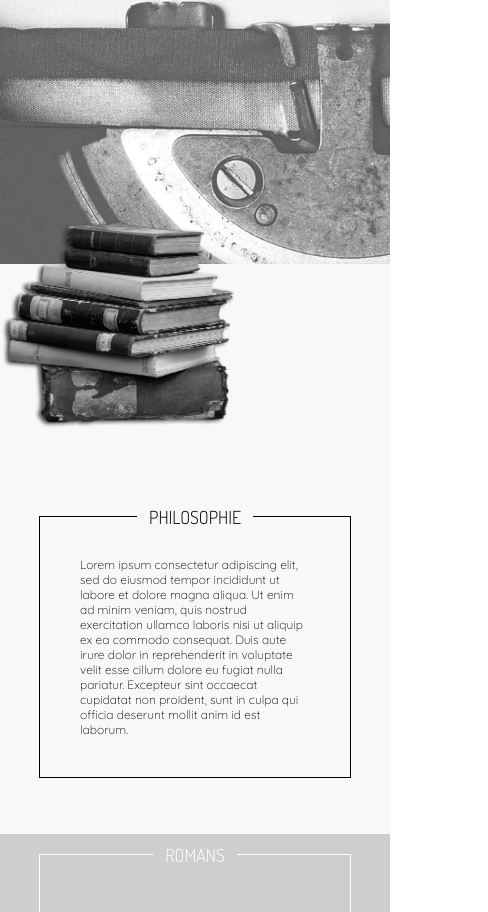
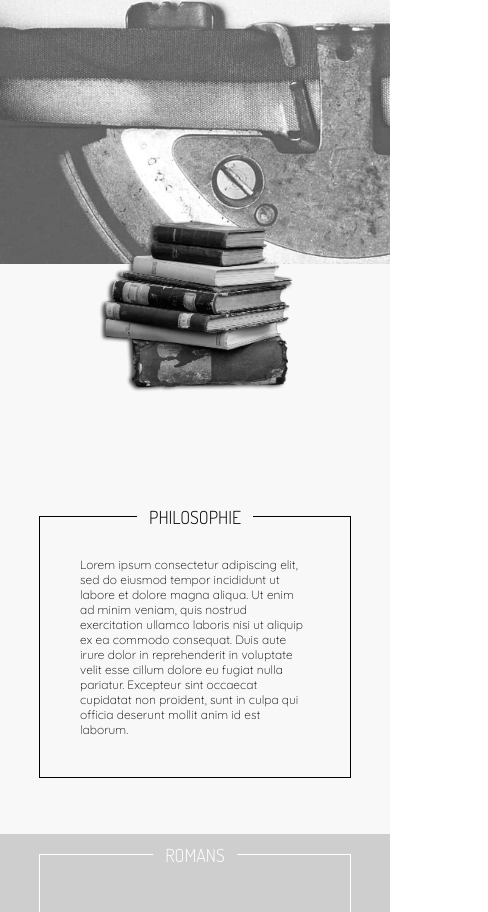
Before and after one commit to Mayon85/hugoHonore, a plain HTML site: page index.html in a window 390 px wide. Shown: the part 1730-2642 px from the top of the page, 488 px wide, since content can reach past the window. Drawn offline with Linux system fonts and the light colour scheme.

Commit message:
modif placement livres sur mobile

```diff
--- a/style.css
+++ b/style.css
@@ -713,12 +713,14 @@ footer img {
     .philo-img {
         position: absolute;
         top: -50px;
+        left: 50%;
         padding: 0;
+        transform: translateX(-25%);
 
     }
 
     .philo-img img {
-        width: 60%;
+        width: 50%;
     }
 
     .rdv ul li {
```
